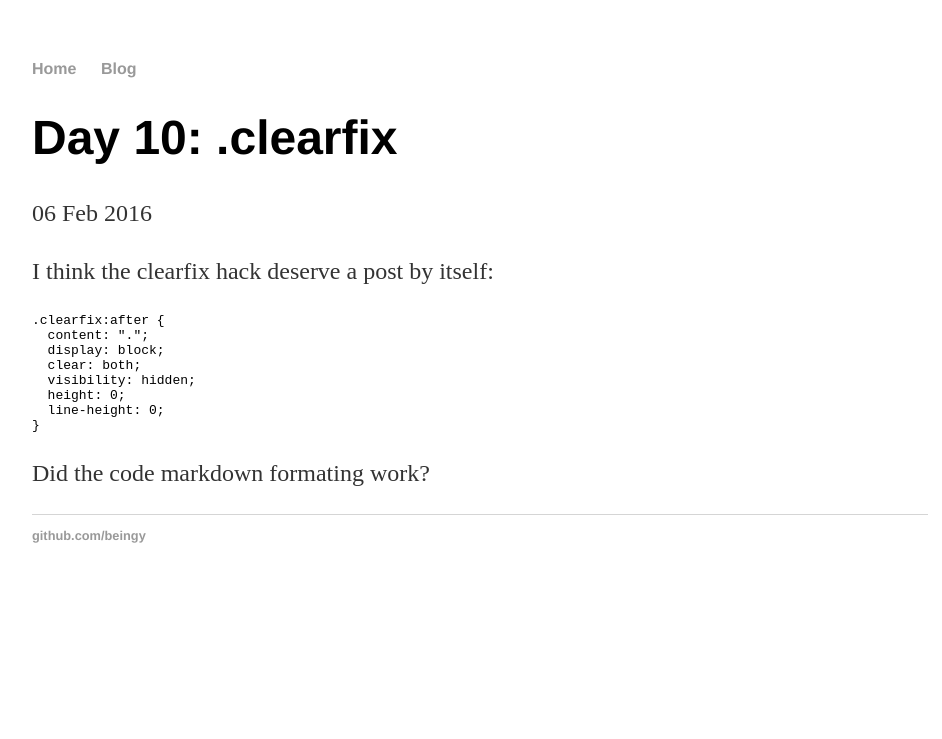
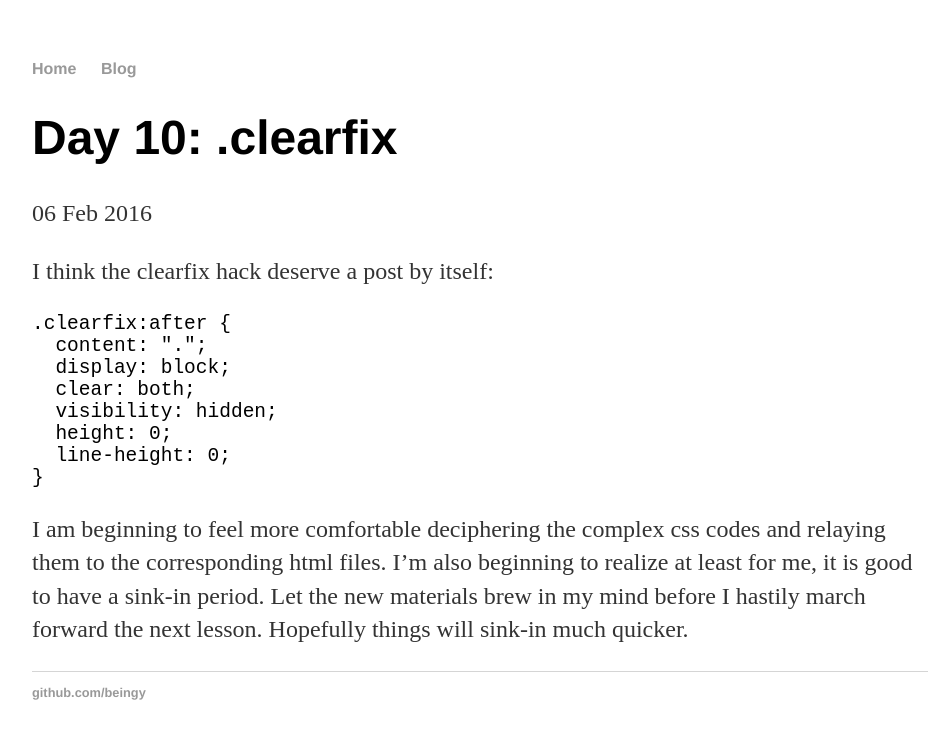
Before and after one commit to beingy/beingy.github.io, a Jekyll site: the page built from _posts/2016-02-06-day-10.md, in a window 1280 px wide. Shown: the top 739 px of the page, without its empty margins (160-1102 px from the left). Built offline with Jekyll 4.4.1, drawn with Linux system fonts in a browser that asks for light colours.

Commit message:
add day 10 post changes and updated main.css

```diff
--- a/_posts/2016-02-06-day-10.md
+++ b/_posts/2016-02-06-day-10.md
@@ -15,4 +15,4 @@ I think the clearfix hack deserve a post by itself:
       line-height: 0;
     }
 
-Did the code markdown formating work?
+I am beginning to feel more comfortable deciphering the complex css codes and relaying them to the corresponding html files.  I'm also beginning to realize at least for me, it is good to have a sink-in period.  Let the new materials brew in my mind before I hastily march forward the next lesson.  Hopefully things will sink-in much quicker.
--- a/css/main.css
+++ b/css/main.css
@@ -14,6 +14,7 @@ nav ul li, footer ul li {
     display: inline;
     margin-right: 20px;
 }
+
 a {
     text-decoration: none;
     color: #999;
@@ -60,3 +61,7 @@ ol.posts {
 ol.posts li {
     list-style: none;
 }
+
+code {
+  font-size: 1.5em;
+}
```
